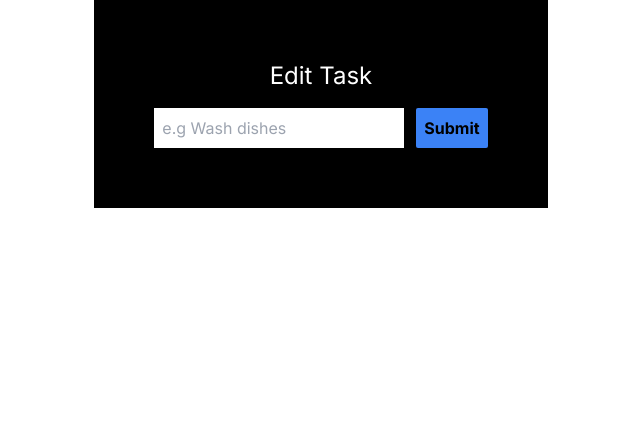
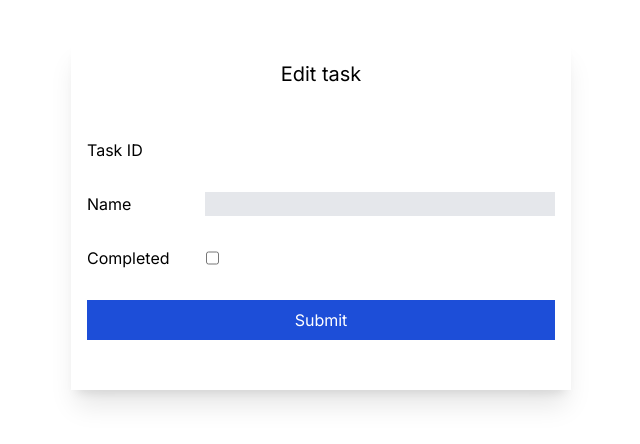
Before and after one commit to chibokaxavier/Task-hub, a Next.js app: page /tasks/1 in a window 1280 px wide. Shown: the top 444 px of the page, without its empty margins (319-959 px from the left). Built offline with nearby package versions, Linux system fonts and the light colour scheme; no server answers.

Commit message:
UI FOR THE SINGLE TASK PAGE COMPLETED

```diff
--- a/src/app/tasks/[id]/page.tsx
+++ b/src/app/tasks/[id]/page.tsx
@@ -29,28 +29,33 @@ const page = ({ params }: { params: { id: string } }) => {
   }, [task]);
   return (
     <>
-      <div className="justify-center items-center flex">
-        <div className="bg-black h-fit w-fit mb-10 flex-col justify-center p-[60px]">
-          <div className="justify-center items-center ">
-            <p className=" text-white text-center pb-4 text-2xl">Edit Task</p>
-            <div className="flex space-x-3">
-              <input
-                type="text"
-                className="outline-none border-0 text-black px-2"
-                placeholder="e.g Wash dishes"
-              />{" "}
-              <button
-                type="submit"
-                className="rounded-sm bg-blue-500 p-2 text-black font-bold"
-              >
-                {" "}
-                Submit
-              </button>
-            </div>
+      <main className="flex justify-center items-center mt-10">
+        <div className="w-[500px] h-[350px] shadow-xl bg-white px-4 space-y-[30px] pb-10 ">
+          <p className="py-5 flex justify-center text-xl "> Edit task</p>
+          <div className="flex justify-between">
+            <p>Task ID</p>
+            <p>{task?._id}</p>
           </div>
+          <div className="flex justify-between">
+            <p>Name</p>
+            <input
+              type="text"
+
+              value={task?.name.toString()}
+              className="bg-gray-200 outline-none text-black w-[350px] px-4 border-none"
+            />
+          </div>
+          <div className="flex space-x-9">
+            <p>Completed</p>
+            <input type="checkbox" name="" id="" />
+          </div>
+
+            <button className=" w-full py-2 bg-blue-700 text-white">
+              Submit
+            </button>
+
         </div>
-        <div className="text-black">{task?.name}</div>
-      </div>
+      </main>
     </>
   );
 };
```
